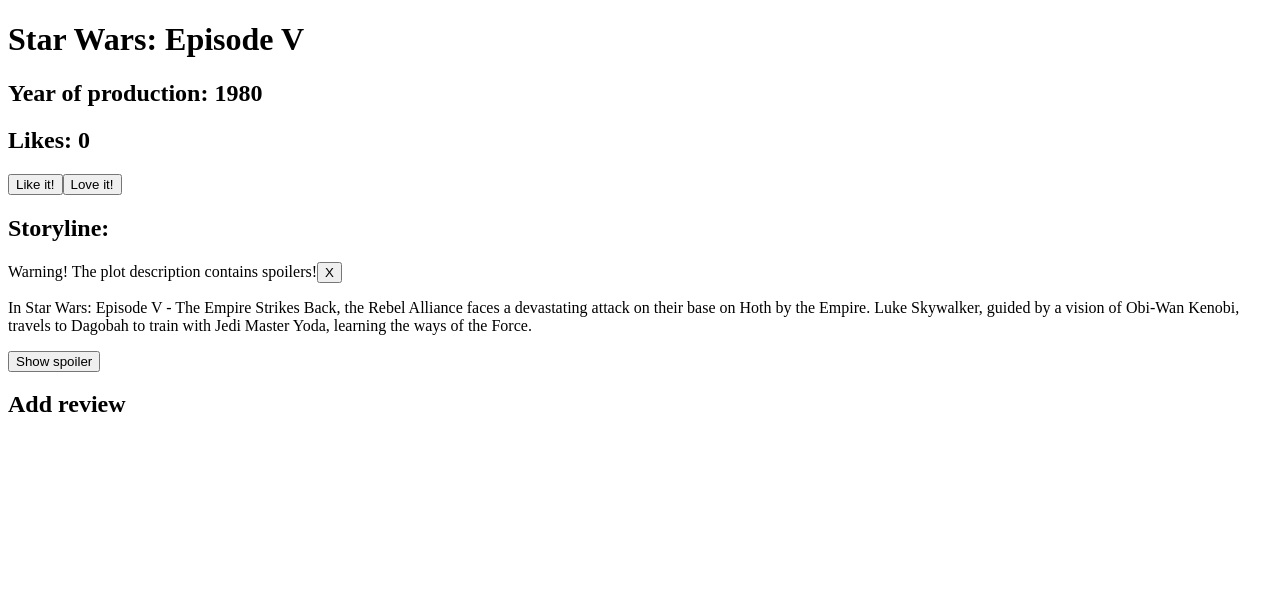
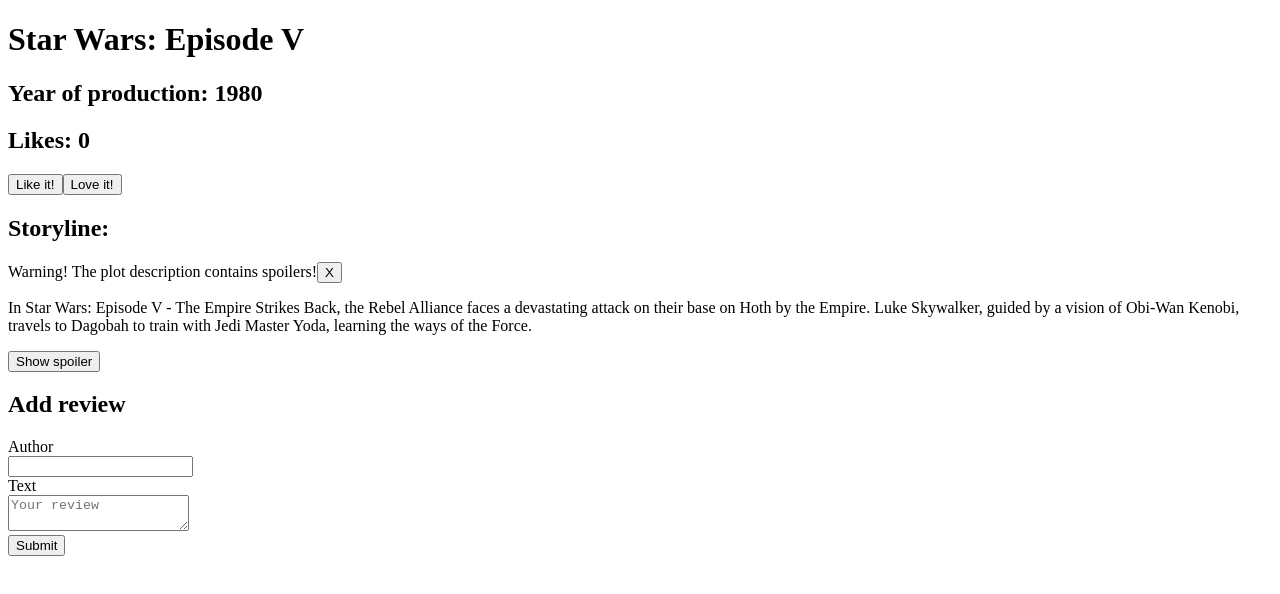
Before and after one commit to RobFyd/Card-React-Project, a React (Vite) app: page / in a window 1280 px wide. Shown: the top 594 px of the page. Built offline with nearby package versions, Linux system fonts and the light colour scheme.

Commit message:
feat: add form for submitting reviews in Review component

```diff
--- a/src/components/Review.jsx
+++ b/src/components/Review.jsx
@@ -4,6 +4,21 @@
   return (
     <>
       <h2>Add review</h2>
+      <form action="">
+        <div>
+          <div>
+            <label htmlFor="author">Author</label>
+          </div>
+          <input type="text" name="author" id="author" />
+        </div>
+        <div>
+          <div>
+            <label htmlFor="">Text</label>
+          </div>
+          <textarea name="text" id="text" placeholder="Your review"></textarea>
+        </div>
+        <button type="submit">Submit</button>
+      </form>
     </>
   );
 }
```
